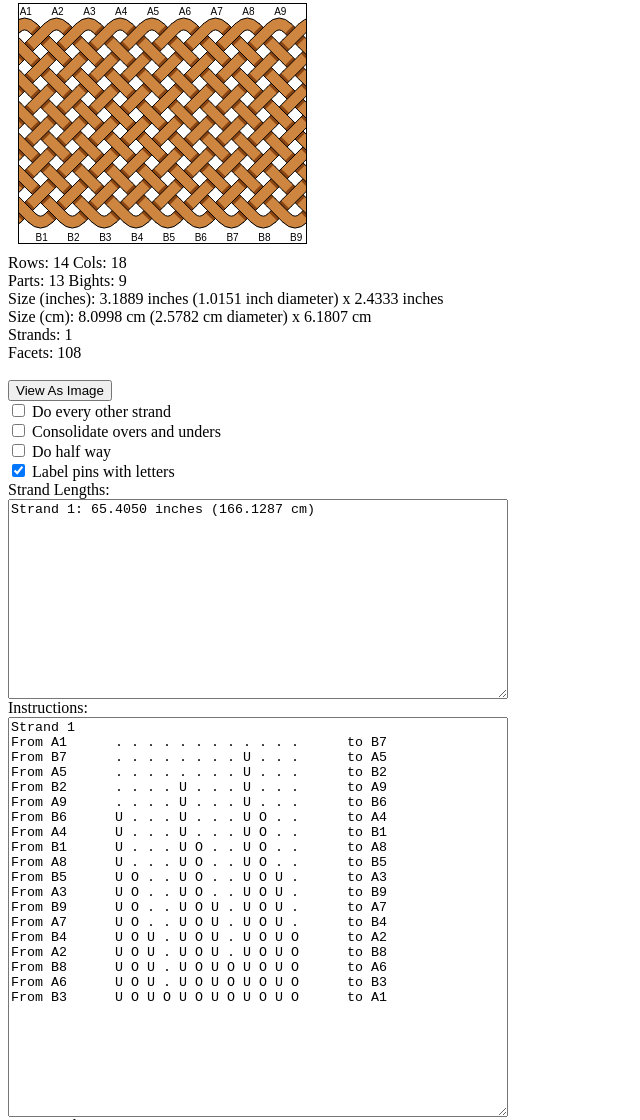
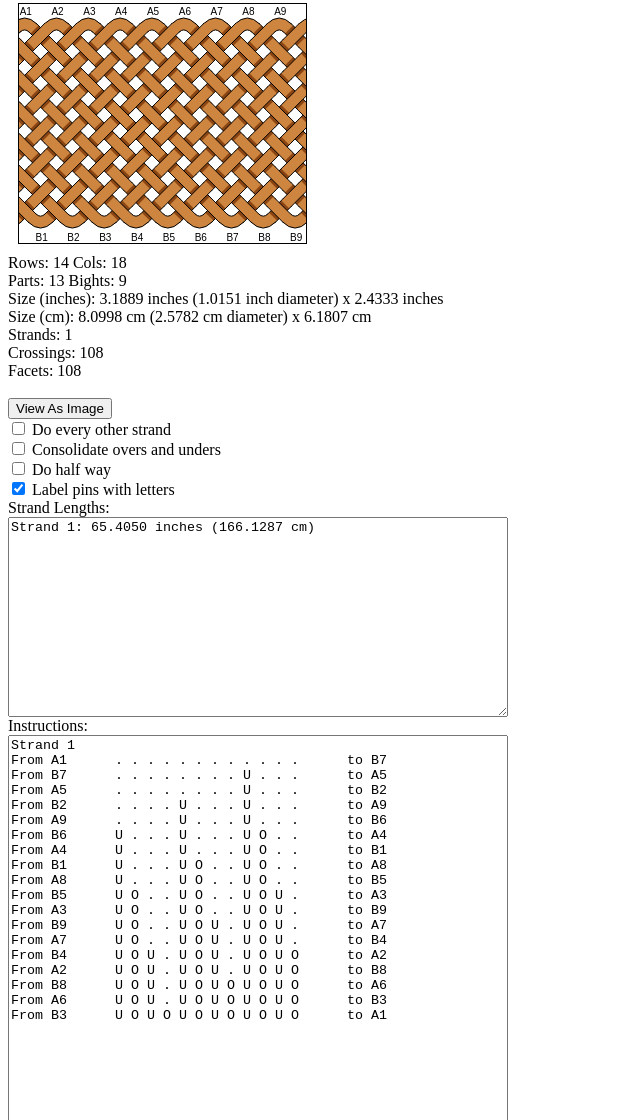
Before and after one commit to AllwineDesigns/gridmaker, a plain HTML site: page advanced.html in a window 1280 px wide. Shown: the part 646-1766 px from the top of the page, without its empty margins (0-640 px from the left). Drawn offline with Linux system fonts and the light colour scheme.

Commit message:
what was facets is now crossings made facets count streaks of overs

```diff
--- a/advanced.html
+++ b/advanced.html
@@ -78,13 +78,14 @@
     <canvas id="knot_canvas"></canvas><br/>
     </div>
 
-<div class="hide_when_printing">
     Rows: <span id="rows">12</span> Cols: <span id="cols">14</span><br/>
     Parts: <span id="parts">11</span> Bights: <span id="bights">7</span><br/>
     Size (inches): <span id="width_inches"></span> x <span id="height_inches"></span><br/>
     Size (cm): <span id="width_cm"></span> x <span id="height_cm"></span><br/>
     Strands: <span id="strands">1</span><br/>
+    Crossings: <span id="crossings"></span><br/>
     Facets: <span id="facets"></span><br/>
+<div class="hide_when_printing">
     <img id="knot_image" src="" style="display: none"/><br/>
     <button id="create_image" title="Click this to create an image from the grid that can be saved.">View As Image</button><br/>
 
--- a/js/knot_app.js
+++ b/js/knot_app.js
@@ -498,6 +498,7 @@ KnotApp.prototype = {
         $("instructions_pre").innerHTML = instructions.toString();
         $("knot_string").value = this.controller.grid.toString();
         $("strands").innerHTML = this.controller.grid.getNumStrands();
+        $("crossings").innerHTML = this.controller.grid.getCrossings();
         $("facets").innerHTML = this.controller.grid.getFacets();
         $("strand_width_inches").value = (this.controller.strand_width/this.controller.DPI).toFixed(4);
         $("strand_width_cm").value = (this.controller.strand_width*2.54/this.controller.DPI).toFixed(4);
--- a/js/knot_grid.js
+++ b/js/knot_grid.js
@@ -573,15 +573,52 @@ KnotGrid.prototype = {
 
     getFacets: function() {
         var facets = 0;
-        for(var r = 0; r < this.rows; r++) {
-            for(var c = 0; c < this.cols; c++) {
-                if(this.grid[r][c] == KnotGridValues.X) {
-                    facets++;
+        var start_locs = this.getDefaultStartLocations();
+        for(var i = 0; i < start_locs.length; i++) {
+            var start_loc = start_locs[i];
+            start_loc.dir = flipDirection(start_loc.dir, this.grid[start_loc.row][start_loc.col]);
+            var backupWalker = new KnotGridWalker(this, start_loc);
+            while(backupWalker.next()) {
+                if(backupWalker.isOnCrossing()) {
+                    var loc = backupWalker.getLocation();
+                    if(!this.isOver(loc)) {
+                        start_loc = loc;
+                        start_loc.dir = flipDirection(start_loc.dir, this.grid[loc.row][loc.col]);
+                        break;
+                    }
+                }
+            }
+
+            var walker = new KnotGridWalker(this,start_loc);
+            var lastCrossingOver = false;
+            while(walker.next()) {
+                if(walker.isOnCrossing()) {
+                    if(this.isOver(walker.getLocation())) {
+                        if(!lastCrossingOver) {
+                            facets++;
+                        }
+                        lastCrossingOver = true;
+                    } else {
+                        lastCrossingOver = false;
+                    }
                 }
             }
         }
 
         return facets;
+    },
+
+    getCrossings: function() {
+        var crossings = 0;
+        for(var r = 0; r < this.rows; r++) {
+            for(var c = 0; c < this.cols; c++) {
+                if(this.grid[r][c] == KnotGridValues.X) {
+                    crossings++;
+                }
+            }
+        }
+
+        return crossings;
     },
 
     updateGrid: function() {
```
